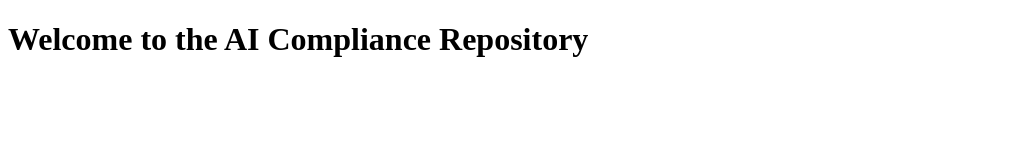
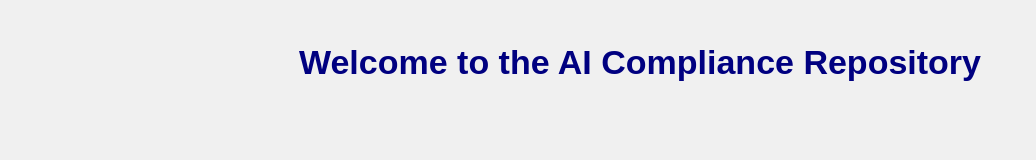
Before and after one commit to mango406/hsitp-compliance-platform, a plain HTML site: page index.html in a window 1280 px wide. Shown: the whole page, without its empty margins (0-1036 px from the left). Drawn offline with Linux system fonts and the light colour scheme.

Commit message:
Add CSS styling

```diff
--- a/index.html
+++ b/index.html
@@ -2,6 +2,7 @@
 <html>
     <head>
         <title>AI Compliance Repository</title>
+        <link rel="stylesheet" href="styles.css">
     </head>
     <body>
         <h1>Welcome to the AI Compliance Repository</h1>
--- /dev/null
+++ b/styles.css
@@ -0,0 +1,10 @@
+h1{
+    color: navy;
+    font-size: 34px;
+    text-align: center;
+}
+body{font-family: Arial, sans-serif;
+    background-color: #f0f0f0;
+    margin: 0;
+    padding: 20px;
+}
```
